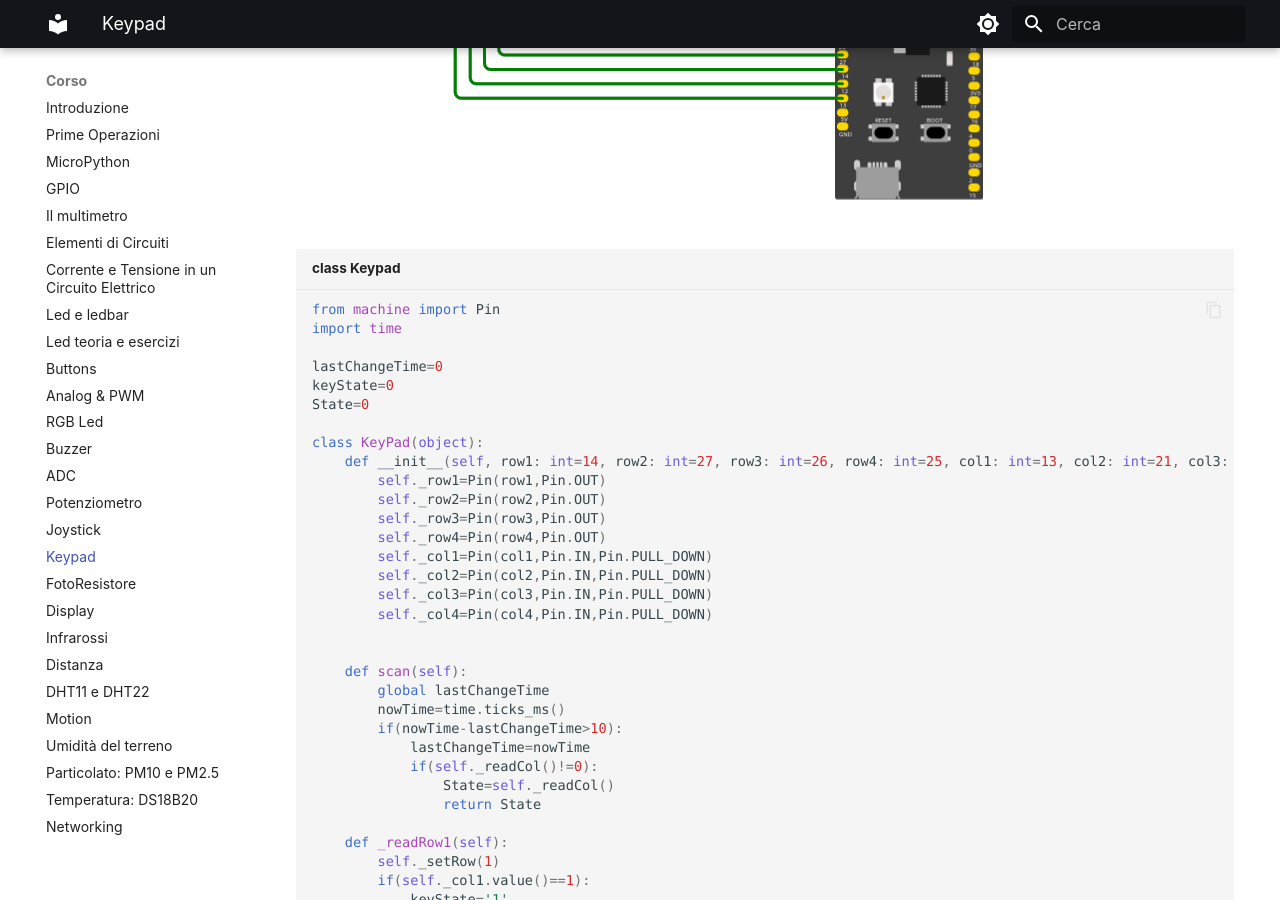
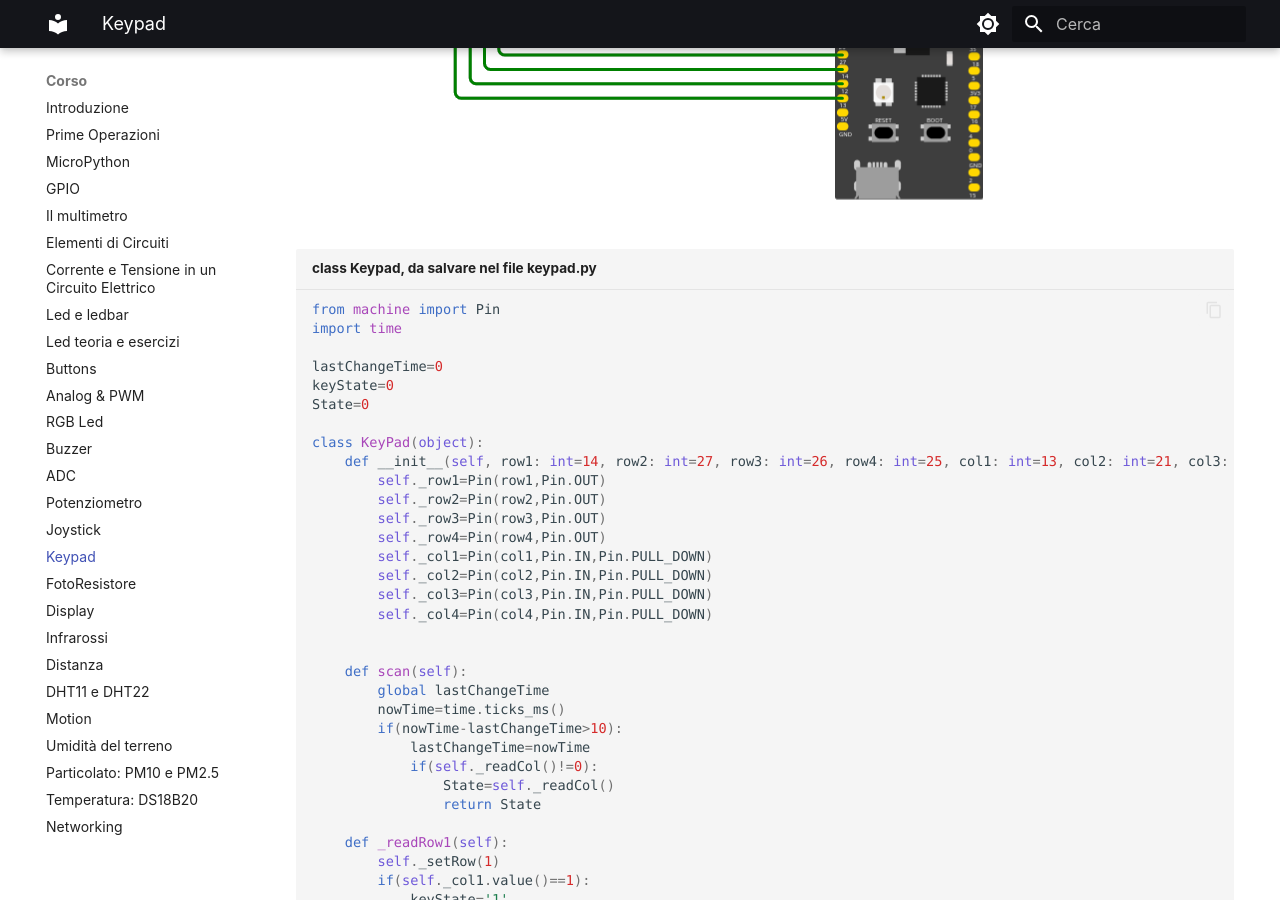
Before and after one commit to dvjlabs/esp32_course, an MkDocs documentation site: the page built from docs/corso/33_keypad.md, in a window 1280 px wide and 900 px high, scrolled down 1406 px. Built offline with MkDocs 1.6.1 and Material for MkDocs 9.7.7, drawn with Linux system fonts in a browser that asks for light colours; emoji names are drawn with the system emoji font.

Commit message:
keypad++

````diff
--- a/docs/corso/33_keypad.md
+++ b/docs/corso/33_keypad.md
@@ -15,7 +15,7 @@ pin di collegamento della stessa.
 ![Keypad](images/keypad.png)
 
 
-``` python title="class Keypad"
+``` python title="class Keypad, da salvare nel file keypad.py"
 from machine import Pin
 import time
 
````
